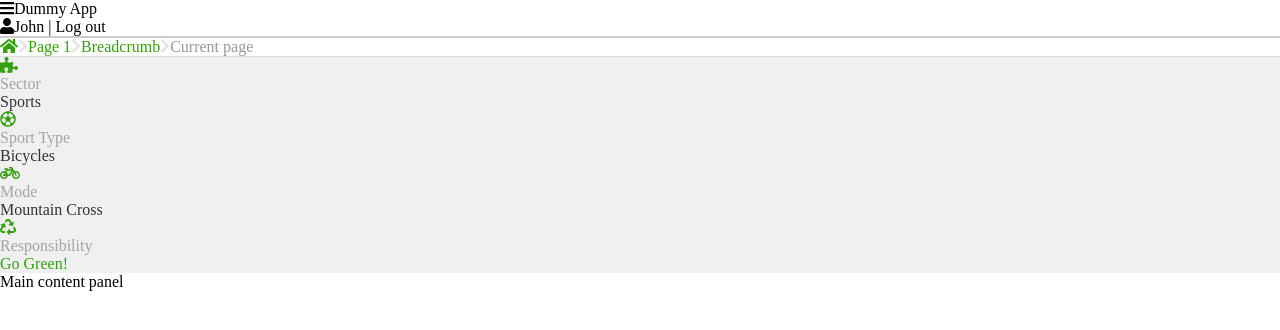
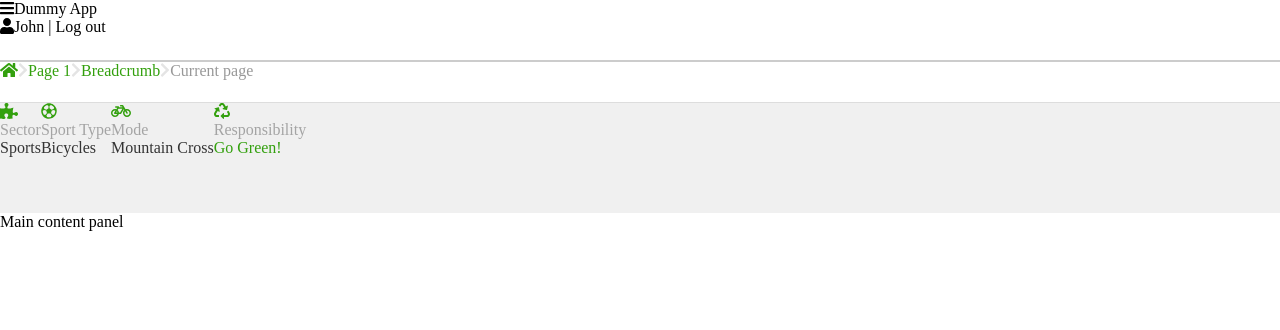
Before and after one commit to laxa88/app-test-panda, a React app: page / in a window 1280 px wide. Shown: the top 330 px of the page. Built offline with nearby package versions, Linux system fonts and the light colour scheme.

Commit message:
Update Panel body heights to match mockup

```diff
--- a/src/containers/PanelBreadcrumb/index.css
+++ b/src/containers/PanelBreadcrumb/index.css
@@ -1,4 +1,5 @@
 .body {
+  height: 40px;
 }
 
 .homeIcon {
--- a/src/containers/PanelCategory/index.css
+++ b/src/containers/PanelCategory/index.css
@@ -1,8 +1,12 @@
 .body {
+  display: flex;
+  height: 110px;
 }
 
 .left {
+  display: flex;
 }
 
 .right {
+  display: flex;
 }
--- a/src/containers/PanelTop/index.css
+++ b/src/containers/PanelTop/index.css
@@ -1,3 +1,4 @@
 .body {
   border-bottom: 2px solid #ccc;
+  height: 60px;
 }
```
